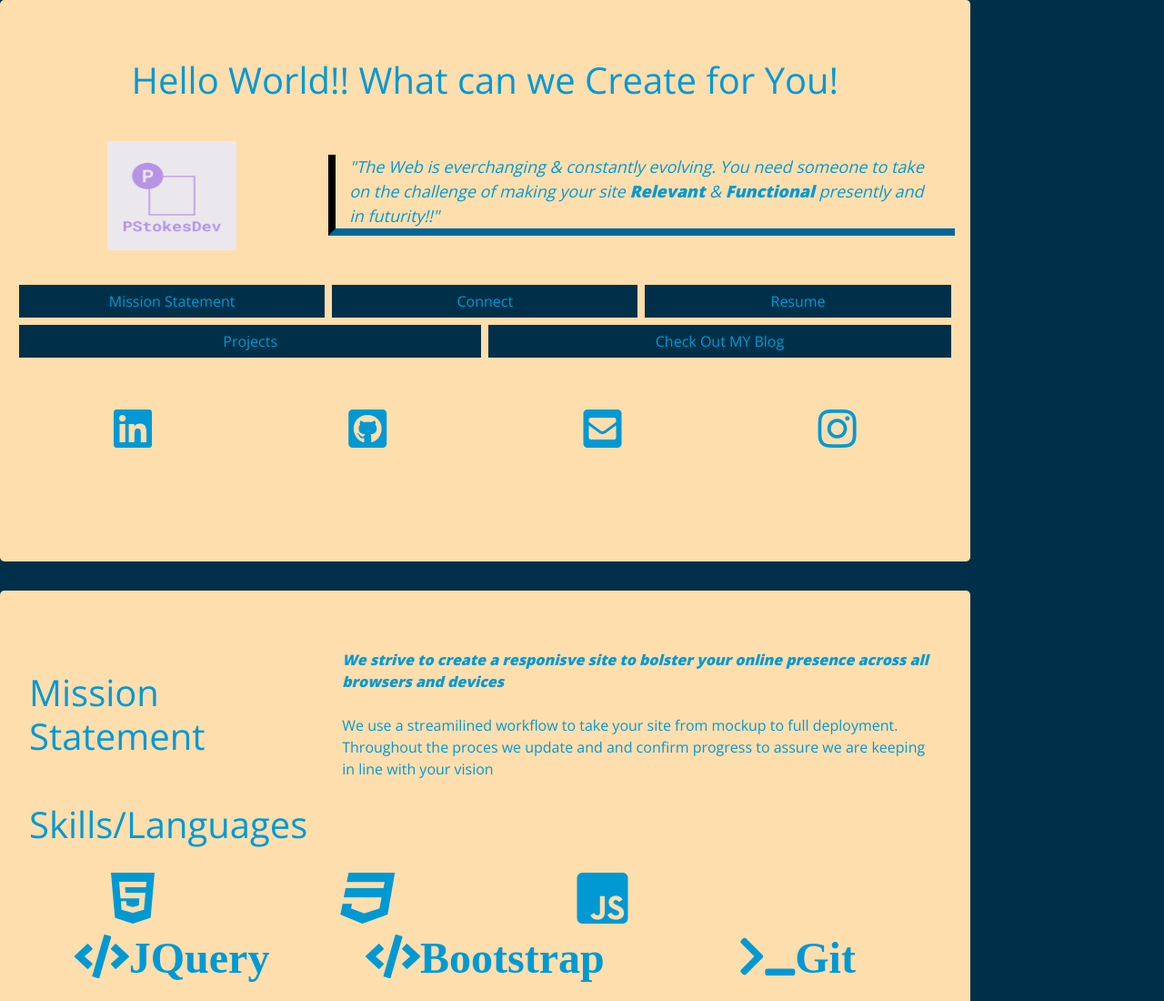
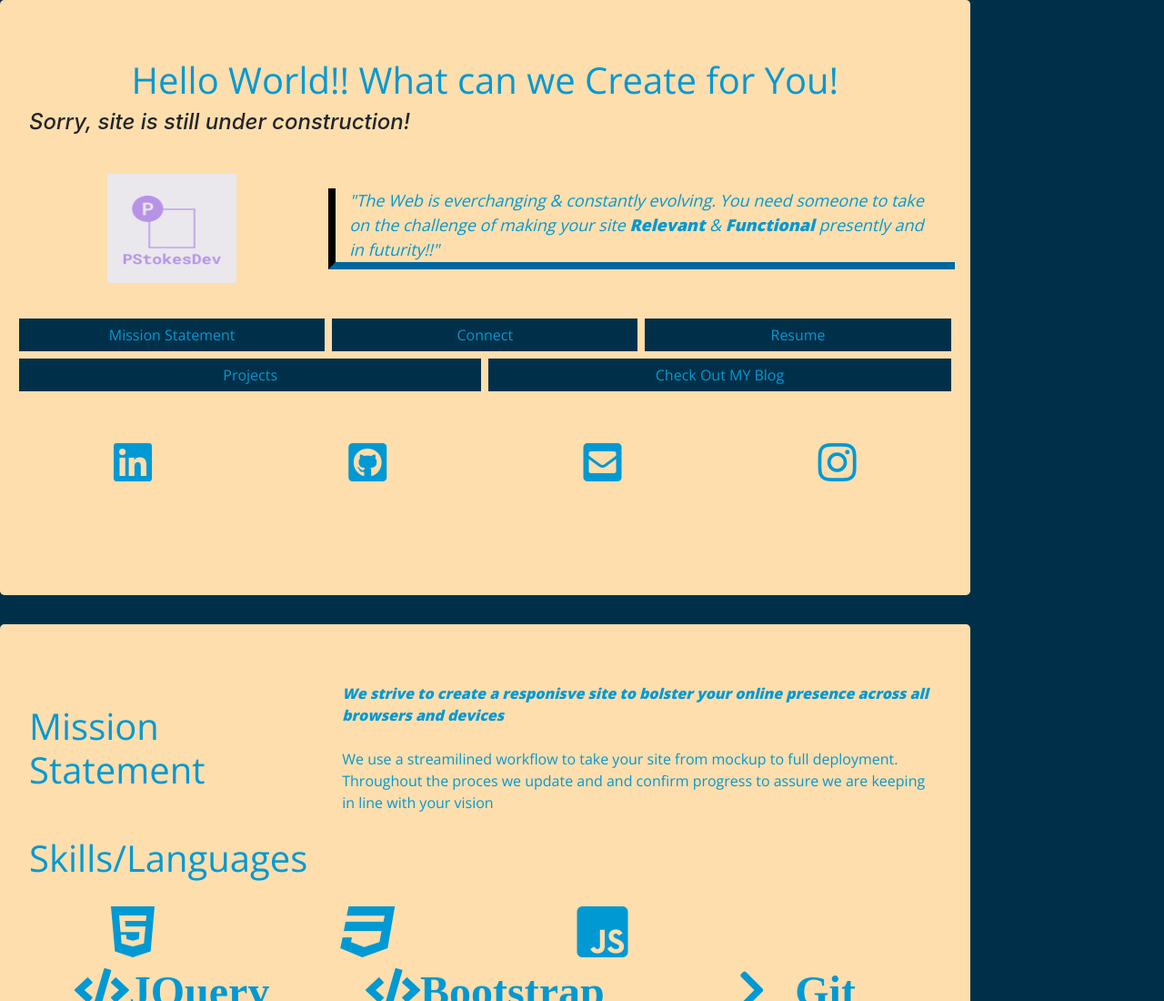
Before and after one commit to stokes13/First-Dev-Portfolio-2018, a plain HTML site: page index.html in a window 1280 px wide. Shown: the top 1100 px of the page at 91% size. Drawn offline with nearby package versions, Linux system fonts and the light colour scheme.

Commit message:
add h4 about site construction

```diff
--- a/index.html
+++ b/index.html
@@ -22,6 +22,7 @@
 	<!--landing Jumbotron Container-->
 	<div class="jumbotron col-lg-10 col-md-12 col-sm col-xs " id="landingContainer">
 		<h1 class="ptext" style="text-align: center">Hello World!! What can we Create for You!</h1>
+		<h4><em>Sorry, site is still under construction!</em></h4>
 		<div class="row ">
 			<!--image & epitch row-->
 			<img src="imgs/logo.png" class="col-lg-2 col-md-6 col-xs-12 d-inline-block " id="landingLogo">
```
